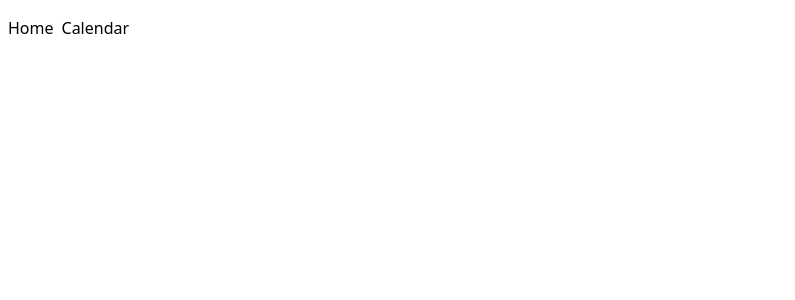
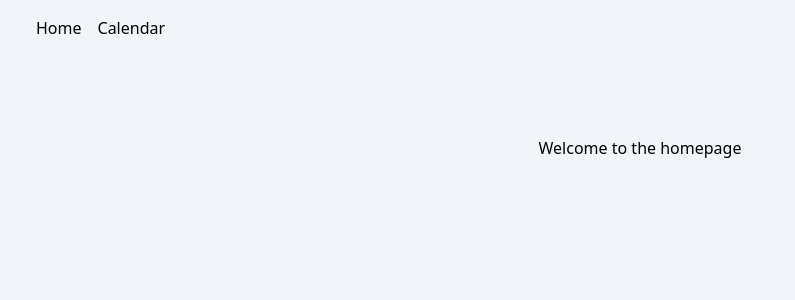
Before and after one commit to pamcy/Vue3-Toolbox, a Vue app: page / in a window 1280 px wide. Before the commit this address had no page. Shown: the top 300 px of the page, without its empty margins (0-795 px from the left). Built offline with nearby package versions, Linux system fonts and the light colour scheme.

Commit message:
add homepage and modify header styling

```diff
--- a/index.html
+++ b/index.html
@@ -6,7 +6,7 @@
     <meta name="viewport" content="width=device-width, initial-scale=1.0">
     <title>Vite App</title>
   </head>
-  <body>
+  <body class="bg-slate-100">
     <div id="app"></div>
     <script type="module" src="/src/main.js"></script>
   </body>
--- a/src/components/AppHeader.vue
+++ b/src/components/AppHeader.vue
@@ -1,11 +1,13 @@
 <template>
   <header class="my-4">
-    <nav>
-      <ul class="flex">
-        <li class="mx-2"><RouterLink to="/">Home</RouterLink></li>
-        <li><RouterLink to="/calendar">Calendar</RouterLink></li>
-      </ul>
-    </nav>
+    <div class="container">
+      <nav>
+        <ul class="flex">
+          <li class="mx-4"><RouterLink to="/">Home</RouterLink></li>
+          <li><RouterLink to="/calendar">Calendar</RouterLink></li>
+        </ul>
+      </nav>
+    </div>
   </header>
 </template>
 
--- a/src/router/index.js
+++ b/src/router/index.js
@@ -1,6 +1,12 @@
 import { createRouter, createWebHistory } from 'vue-router'
+import HomeView from '../views/HomeView.vue'
 
 const routes = [
+  {
+    path: '',
+    name: 'home',
+    component: HomeView
+  },
   {
     path: '/calendar',
     name: 'calendar',
--- /dev/null
+++ b/src/views/HomeView.vue
@@ -0,0 +1,7 @@
+<template>
+  <main class="my-24">
+    <div class="container max-w-lg">
+      <h1 class="text-center">Welcome to the homepage</h1>
+    </div>
+  </main>
+</template>
```
